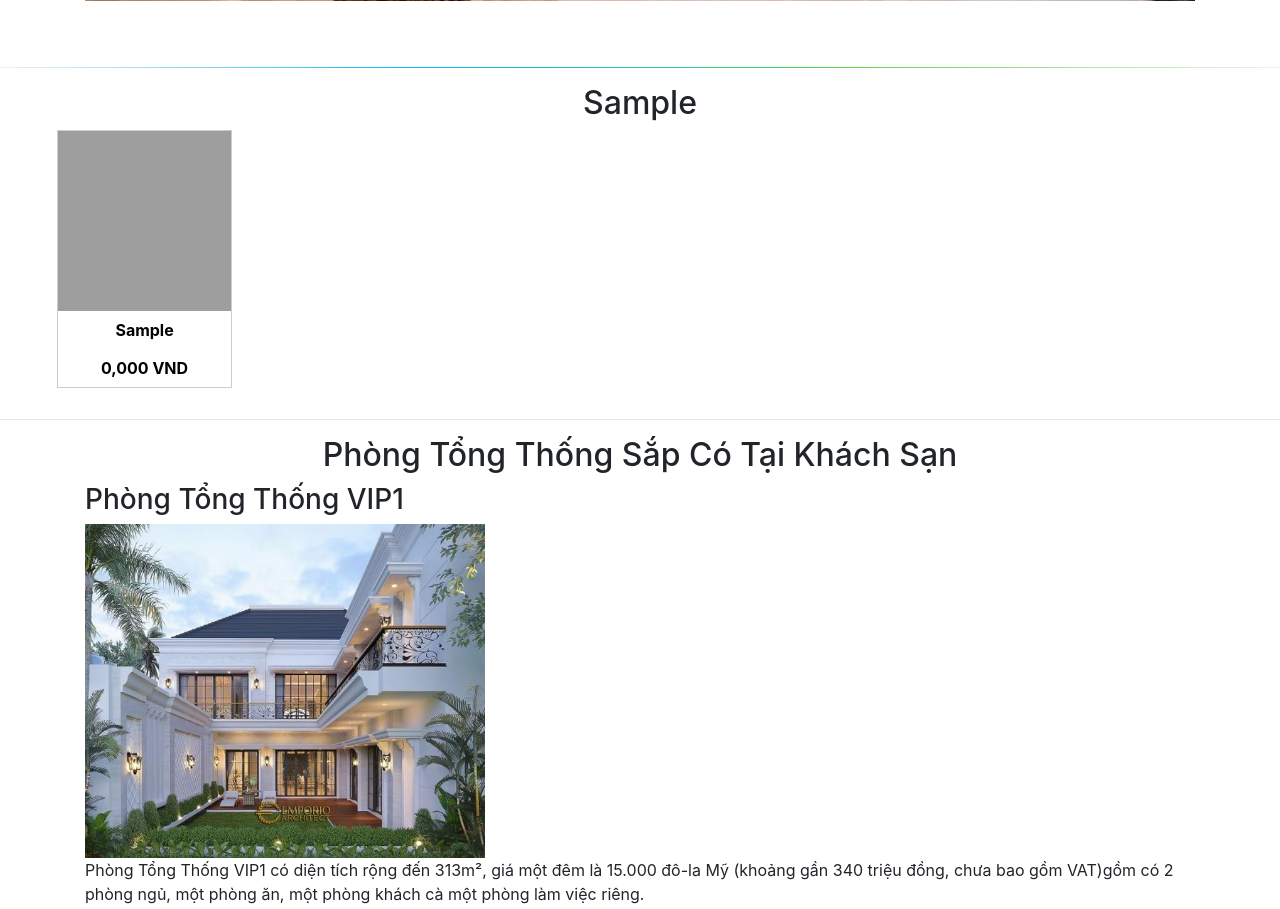
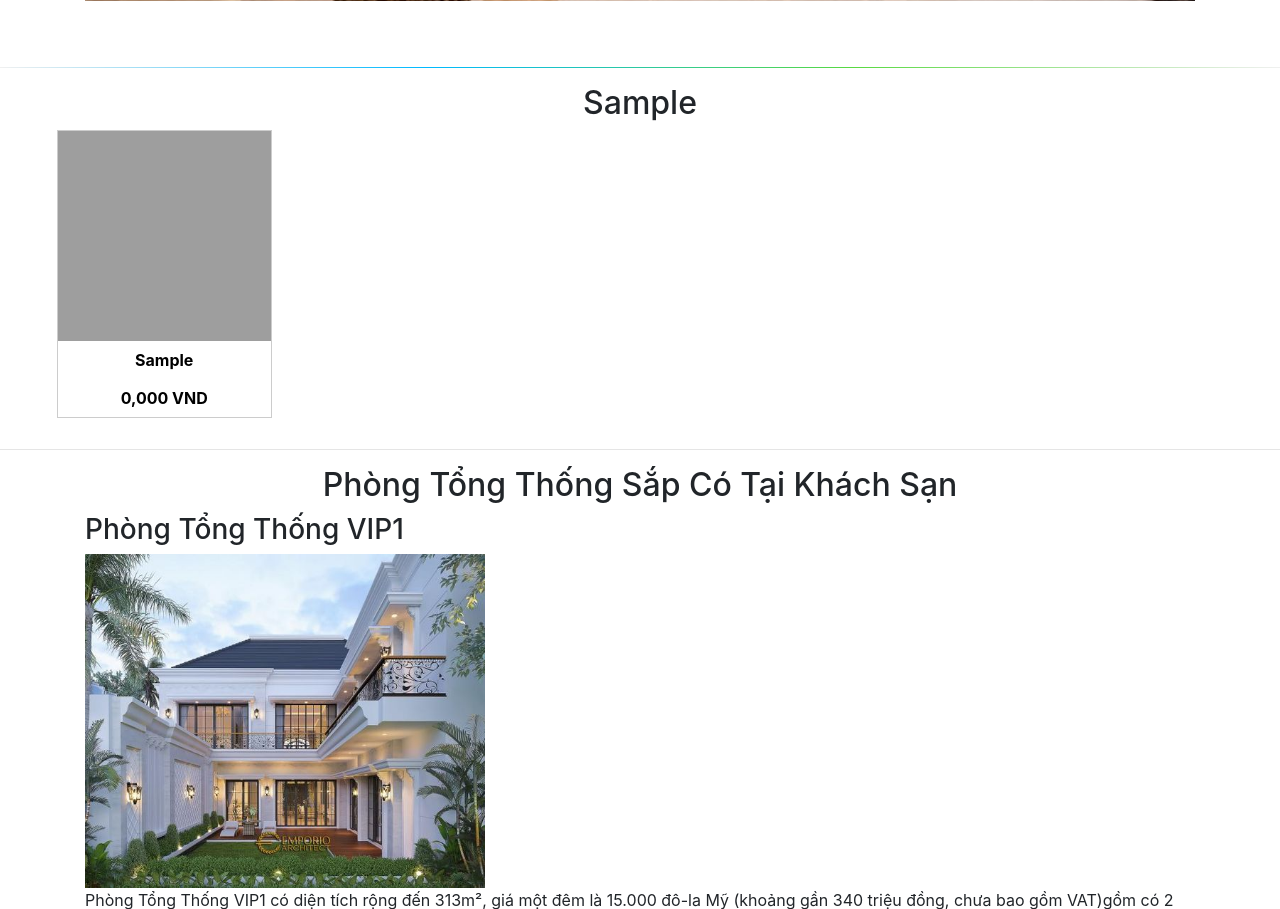
Before and after one commit to nhilhpc03821/nhom4, a PHP site: page /dlient/index.php in a window 1280 px wide. Shown: the part 1514-2423 px from the top of the page. Run offline with PHP 8.4, Linux system fonts and the light colour scheme; tables that the repository leaves empty or names only in its code hold one stand-in row (values such as "Sample post"); some libraries are stand-ins or nearby versions; grey boxes are pictures that could not be loaded.

Commit message:
Update giao diện

```diff
--- a/ASM2_nhom4_DU_AN1/asset/dlient/CSS/index.css
+++ b/ASM2_nhom4_DU_AN1/asset/dlient/CSS/index.css
@@ -5,7 +5,7 @@
   margin: 0 auto;
 }
 .danh-sach-san-pham .san-pham {
-  flex-basis: calc(100% / 6 - 7.5px);
+  flex-basis: calc(100% / 5 - 7.5px);
   margin-bottom: 15px;
   padding: 0 7px;
 }
@@ -16,7 +16,7 @@
 }
 .danh-sach-san-pham .san-pham .hinh-anh {
   width: 100%;
-  height: 180px;
+  height: 210px;
 }
 .danh-sach-san-pham .san-pham .hinh-anh img {
   width: 100%;
--- a/ASM2_nhom4_DU_AN1/asset/dlient/CSS/sanpham.css
+++ b/ASM2_nhom4_DU_AN1/asset/dlient/CSS/sanpham.css
@@ -10,7 +10,7 @@ body {
 }
 
 .wrapper.thong-tin-phong {
-  width: 774px;
+  width: 900px;
   margin: 50px auto;
   border-radius: 7px 7px 7px 7px;
   /* VIA CSS MATIC https://goo.gl/cIbnS */
@@ -104,11 +104,10 @@ span {
   display: inline-block;
   height: 50px;
   width: 176px;
-  margin: 0 40px 0 16px;
+  margin: 150px 0 0px 35px;
   box-sizing: border-box;
   border: transparent;
   border-radius: 60px;
-  font-family: "Raleway", sans-serif;
   font-size: 14px;
   font-weight: 500;
   text-transform: uppercase;
--- a/ASM2_nhom4_DU_AN1/dlient/Phong.php
+++ b/ASM2_nhom4_DU_AN1/dlient/Phong.php
@@ -11,9 +11,9 @@ if (isset($_GET['loai'])) {
   $loai_phong = load_one($_GET['loai']);
 } else {
 
-  $danh_sach_phong = load_listhh("", 15);
+  $danh_sach_phong = load_listhh("", 0);
 
-  $loai_phong = load_one(15);
+  $loai_phong = load_one(0);
 }
 
 ?>
--- a/ASM2_nhom4_DU_AN1/dlient/chitietphong.php
+++ b/ASM2_nhom4_DU_AN1/dlient/chitietphong.php
@@ -75,8 +75,8 @@ $hinhpath = "../upload/" . $thong_tin_phong['hinh'];
       <?= $thong_tin_phong['mo_ta'] ?>
     </div>
     <div id="fb-root"></div>
-    <script async defer crossorigin="anonymous" src="https://connect.facebook.net/vi_VN/sdk.js#xfbml=1&version=v15.0" nonce="4HSICplK"></script>
-    <div class="fb-comments" data-href="https://developers.facebook.com/docs/plugins/comments#configurator" data-width="" data-numposts="5"></div>
+    <!-- <script async defer crossorigin="anonymous" src="https://connect.facebook.net/vi_VN/sdk.js#xfbml=1&version=v15.0" nonce="4HSICplK"></script>
+    <div class="fb-comments" data-href="https://developers.facebook.com/docs/plugins/comments#configurator" data-width="" data-numposts="5"></div> -->
   </div>
 
 
--- a/ASM2_nhom4_DU_AN1/dlient/index.php
+++ b/ASM2_nhom4_DU_AN1/dlient/index.php
@@ -77,7 +77,7 @@ $listloai = load_list();
 
 
   <?php foreach ($listloai as $loai_phong) :
-    if ($loai_phong['ma_loai'] != 15) :
+    if ($loai_phong['ma_loai'] != 0) :
       $danh_sach_phong = load_listhh("", $loai_phong['ma_loai']);
 
       if (!empty($danh_sach_phong)) :
```
